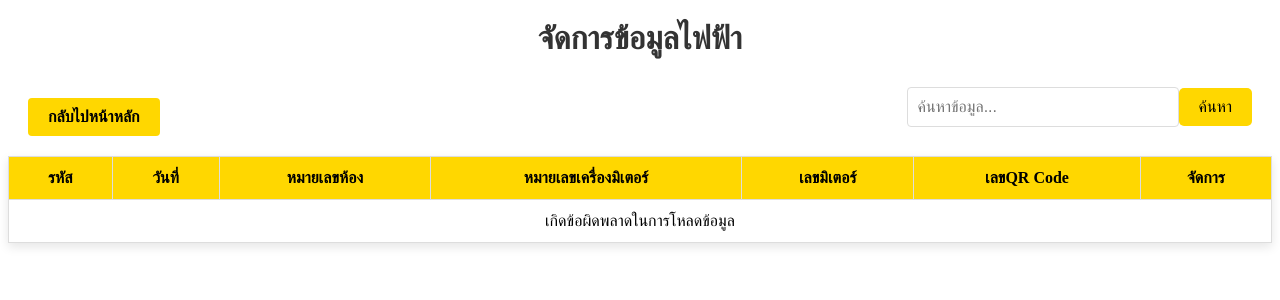
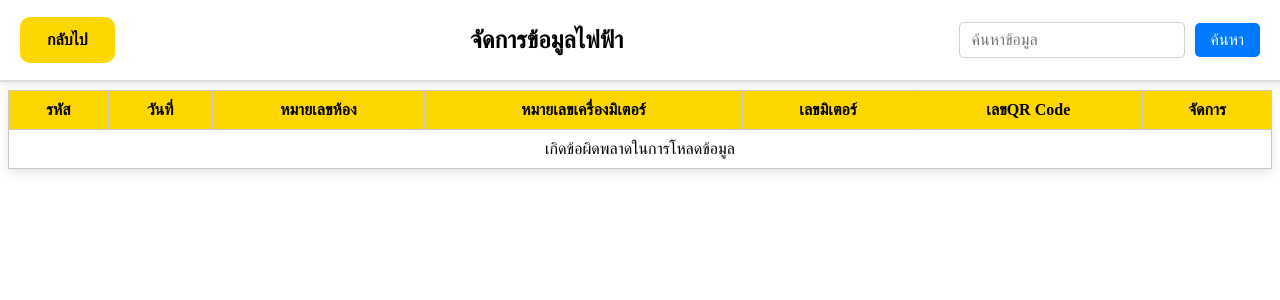
Before and after one commit to Dinso6845/Pakka, a PHP site: page /editDatabase.html in a window 1280 px wide. Shown: the top 300 px of the page. Run offline with PHP 8.4, Linux system fonts and the light colour scheme.

Commit message:
Add files via upload

```diff
--- a/editDatabase.css
+++ b/editDatabase.css
@@ -1,27 +1,39 @@
-/* ช่องค้นหาที่ขวา */
+/* คอนเทนเนอร์ที่บรรจุช่องค้นหาและปุ่ม */
 .search-container {
     display: flex;
-    justify-content: flex-end;  /* ทำให้ฟอร์มค้นหาชิดขวา */
-    margin-bottom: 20px;
-    padding-right: 20px; /* ระยะห่างขอบขวา */
+    align-items: center; /* จัดตำแหน่งแนวตั้ง */
+    justify-content: flex-end; /* ดันกล่องไปทางขวา */
+    gap: 10px; /* ระยะห่างระหว่างช่องค้นหาและปุ่ม */
+    margin-right: 20px; /* เพิ่มระยะห่างจากขอบจอ */
+    max-width: calc(100% - 40px); /* จำกัดความกว้างของกล่องรวมไม่ให้เกินขอบ */
 }
 
-/* ช่องค้นหาที่มีดีไซน์โดดเด่น */
-#searchInput {
-    width: 250px;
-    padding: 10px;
-    border: 2px solid #007bff;
-    border-radius: 30px; /* มุมโค้งมน */
-    font-size: 1rem;
-    transition: all 0.3s ease;
-    outline: none;
+
+
+/* ปุ่ม "กลับไปหน้าหลัก" */
+.back-btn {
+    padding: 12px 25px;
+    background-color: #FFD700;
+    color: #000000; /* สีฟ้า */
+    font-weight: bold;
+    text-decoration: none; /* เอาลิงก์ออก */
+    border-radius: 10px;
+    border: 2px solid #FFD700; /* ใส่กรอบสีทอง */
+    display: inline-block; /* ให้ทำงานเหมือนปุ่ม */
+    transition: background-color 0.3s, transform 0.3s;
+    margin-right: auto; /* ทำให้ปุ่มกลับอยู่ทางซ้ายสุด */
 }
 
-#searchInput:focus {
-    border-color: #0056b3;
-    box-shadow: 0 0 10px rgba(0, 123, 255, 0.5);  /* เงาขณะเลือก */
+.back-btn:hover {
+    background-color: #FFD700;
+    color: white;
+    transform: scale(1.05);
+    border-color: #ffcc00; /* ทำกรอบให้เข้มขึ้นเวลาที่ hover */
 }
 
+
+
+/* ปุ่มค้นหา */
 #searchButton {
     padding: 10px 20px;
     font-size: 1rem;
@@ -31,6 +43,7 @@
     border-radius: 30px;  /* มุมโค้งมน */
     cursor: pointer;
     transition: all 0.3s ease;
+    margin-left: 10px; /* ให้ปุ่มค้นหาห่างจากช่องค้นหา */
 }
 
 #searchButton:hover {
@@ -112,61 +125,6 @@
     font-size: 2rem; /* ขนาดข้อความ */
 }
 
-/* คอนเทนเนอร์ที่บรรจุช่องค้นหาและปุ่ม */
-.search-container {
-    display: flex; /* ใช้ Flexbox เพื่อจัดเรียงรายการในแนวนอน */
-    justify-content: space-between; /* จัดตำแหน่งให้ทั้งหมดเริ่มจากซ้าย */
-    align-items: center; /* จัดแนวตั้งให้อยู่กลาง */
-    margin-bottom: 20px; /* เพิ่มระยะห่างด้านล่าง */
-}
-
-/* ปรับให้ปุ่มกลับอยู่ทางซ้าย */
-.back {
-    margin-right: auto; /* ทำให้ปุ่มกลับอยู่ทางซ้ายสุด */
-}
-
-/* ช่องค้นหา */
-#searchInput {
-    padding: 10px;
-    font-size: 1rem;
-    border-radius: 4px;
-    width: 250px; /* กำหนดความกว้างของช่องค้นหา */
-    border: 1px solid #ddd;
-}
-
-/* ปุ่มค้นหา */
-#searchButton {
-    padding: 10px 20px;
-    font-size: 1rem;
-    background-color: #FFD700;
-    color: rgb(0, 0, 0);
-    border: none;
-    border-radius: 5px;
-    cursor: pointer;
-}
-
-#searchButton:hover {
-    background-color: #0056b3;
-}
-
-/* ปุ่ม "กลับไปหน้าหลัก" */
-/* ปุ่ม "กลับไปหน้าหลัก" */
-.back-btn {
-    padding: 10px 20px;
-    background-color: #FFD700;
-    color: rgb(0, 0, 0);
-    text-decoration: none; /* เอาลิงก์ออก */
-    border-radius: 4px;
-    transition: background-color 0.3s;
-    margin-left: 20px; /* ให้ปุ่มกลับห่างจากช่องค้นหาและปุ่มค้นหานิดหน่อย */
-    display: inline-block; /* ให้ทำงานเหมือนปุ่ม */
-}
-
-.back-btn:hover {
-    background-color: #45a049;
-}
-
-
 /* ป๊อปอัพพื้นหลัง */
 .modal {
     display: none; /* ซ่อน Modal เริ่มต้น */
@@ -280,21 +240,92 @@
 }
 
 /* ปุ่มกลับ */
-.back-btn {
-    margin-top: 20px;
-    padding: 12px 25px;
-    background-color: #fff;
-    color: #ff4e50; /* สีฟ้า */
+.back-button {
+    background-color: #ffc107; /* สีเหลือง */
+    border: none;
+    color: #212529;
+    padding: 10px 20px;
+    font-size: 16px;
     font-weight: bold;
-    text-decoration: none;
-    border-radius: 10px;
-    display: block;
-    text-align: center;
-    transition: background-color 0.3s, transform 0.3s;
+    cursor: pointer;
+    border-radius: 5px;
+    transition: all 0.3s ease;
 }
 
-.back-btn:hover {
-    background-color: #ff4e50; /* เปลี่ยนเป็นสีแดง */
+.back-button:hover {
+    background-color: #e0a800; /* สีเหลืองเข้ม */
+}
+
+/* ชื่อหัวข้อ */
+.title {
+    font-size: 20px;
+    color: #343a40;
+    font-weight: bold;
+    margin: 0 auto; /* จัดให้อยู่ตรงกลาง */
+    text-align: center;
+    flex-grow: 1; /* ขยายเต็มพื้นที่ที่เหลือ */
+}
+
+#searchInput {
+    padding: 8px 12px;
+    font-size: 16px;
+    border: 1px solid #ced4da;
+    border-radius: 5px;
+    width: 200px; /* ความกว้างของช่องค้นหา */
+    transition: border-color 0.3s ease;
+}
+
+#searchInput:focus {
+    border-color: #007bff; /* เส้นขอบเปลี่ยนเป็นสีฟ้า */
+    outline: none;
+}
+
+button {
+    background-color: #007bff; /* สีฟ้า */
+    border: none;
     color: white;
-    transform: scale(1.05);
+    padding: 8px 16px;
+    font-size: 16px;
+    border-radius: 5px;
+    cursor: pointer;
+    transition: all 0.3s ease;
 }
+
+button:hover {
+    background-color: #0056b3; /* สีฟ้าเข้ม */
+}
+/* Sticky Bar */
+#sticky-bar {
+    position: fixed;
+    top: 0;
+    left: 0;
+    width: 100%;
+    background-color: #ffffff;
+    border-bottom: 2px solid #ddd;
+    box-shadow: 0px 2px 8px rgba(0, 0, 0, 0.1);
+    z-index: 1000;
+    display: flex;
+    align-items: center;
+    justify-content: space-between;
+    padding: 10px 20px;
+    font-family: 'Arial', sans-serif;
+    height: 60px; /* ระบุความสูงชัดเจน */
+}
+
+/* ดันเนื้อหาด้านล่างลง */
+table {
+    margin-top: 90px; /* เว้นระยะห่างจาก Sticky Bar */
+    width: 100%;
+    border-collapse: collapse;
+}
+
+table th, table td {
+    border: 1px solid #c7c7c7;
+    padding: 10px;
+    text-align: center;
+}
+
+thead th {
+    background-color: #FFD700;
+    font-weight: bold;
+}
--- a/editDatabase.html
+++ b/editDatabase.html
@@ -1,42 +1,25 @@
 <!DOCTYPE html>
-<html lang="en">
+<html lang="th">
+
 <head>
     <meta charset="UTF-8">
     <meta name="viewport" content="width=device-width, initial-scale=1.0">
     <title>จัดการข้อมูลไฟฟ้า</title>
     <link rel="stylesheet" href="editDatabase.css"> <!-- เชื่อมโยงกับ CSS -->
+</head>
 
-    <style>
-        /* ปุ่มกลับ */
-        .back-btn {
-            padding: 10px 20px;
-            background-color: #FFD700; /* สีฟ้า */
-            color: rgb(0, 0, 0);
-            text-decoration: none;
-            border-radius: 4px;
-            transition: background-color 0.3s;
-            margin-left: 20px; /* ให้ปุ่มกลับห่างจากช่องค้นหาและปุ่มค้นหานิดหน่อย */
-        }
-
-        .back-btn:hover {
-            background-color: #0077cc; /* สีฟ้าเข้มเมื่อ hover */
-            color: black;
-        }
-    </style>
-</head>
 <body>
-    <h1>จัดการข้อมูลไฟฟ้า</h1>
-
     <!-- ช่องค้นหา -->
-    <div class="search-container">
-        <div class="back">
-            <a href="data.html" class="back-btn">กลับไปหน้าหลัก</a>
+    <div id="sticky-bar">
+        <div><a href="data.html" class="back-btn">กลับไป</a></div>
+        <div>
+            <h2>จัดการข้อมูลไฟฟ้า</h2>
         </div>
-
-        <!-- ช่องค้นหา -->
-        <input type="text" id="searchInput" placeholder="ค้นหาข้อมูล..." />
-        <!-- ปุ่มค้นหา -->
-        <button id="searchButton" onclick="searchData()">ค้นหา</button>
+        <div>
+            <div class="search-container"><input type="text" id="searchInput" placeholder="ค้นหาข้อมูล">
+                <button onclick="searchData()">ค้นหา</button>
+            </div>
+        </div>
     </div>
 
     <div id="error-message" style="display: none; color: red;"></div>
@@ -61,7 +44,7 @@
     </table>
 
     <!-- Modal สำหรับแก้ไขข้อมูล -->
-    <div id="editModal" class="modal" style="display: none;">
+    <div id="editModal" class="modal">
         <div class="modal-content">
             <span class="close">&times;</span>
             <h2>แก้ไขข้อมูล</h2>
@@ -86,4 +69,5 @@
 
     <script src="editDatabase.js"></script> <!-- เชื่อมโยง JavaScript -->
 </body>
+
 </html>
--- a/home.html
+++ b/home.html
@@ -63,10 +63,6 @@
             <button type="submit">submit</button>
         </form>
 
-        <!-- ส่วนที่แสดงกล้องสำหรับสแกน QR Code -->
-        <!-- <div id="qr-reader" style="width: 300px; display: none;"></div> -->
-    </div>
-
     <script>
         // ฟังก์ชันเมื่อสแกนสำเร็จ
         function onScanSuccess(decodedText, decodedResult) {
```
Also changed, not shown: other parts of editDatabase.css (+13 -11 lines), editDatabase.js (+29 -31 lines).
